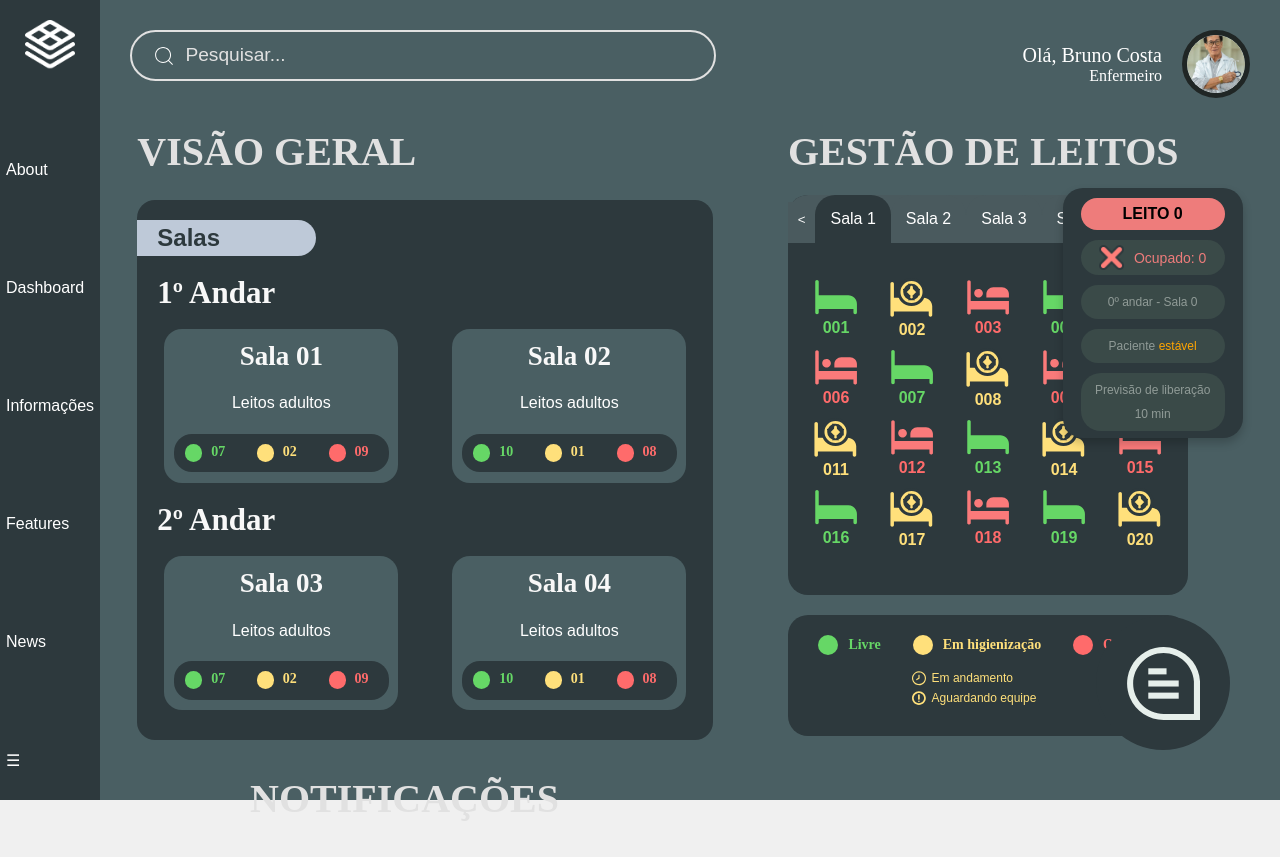
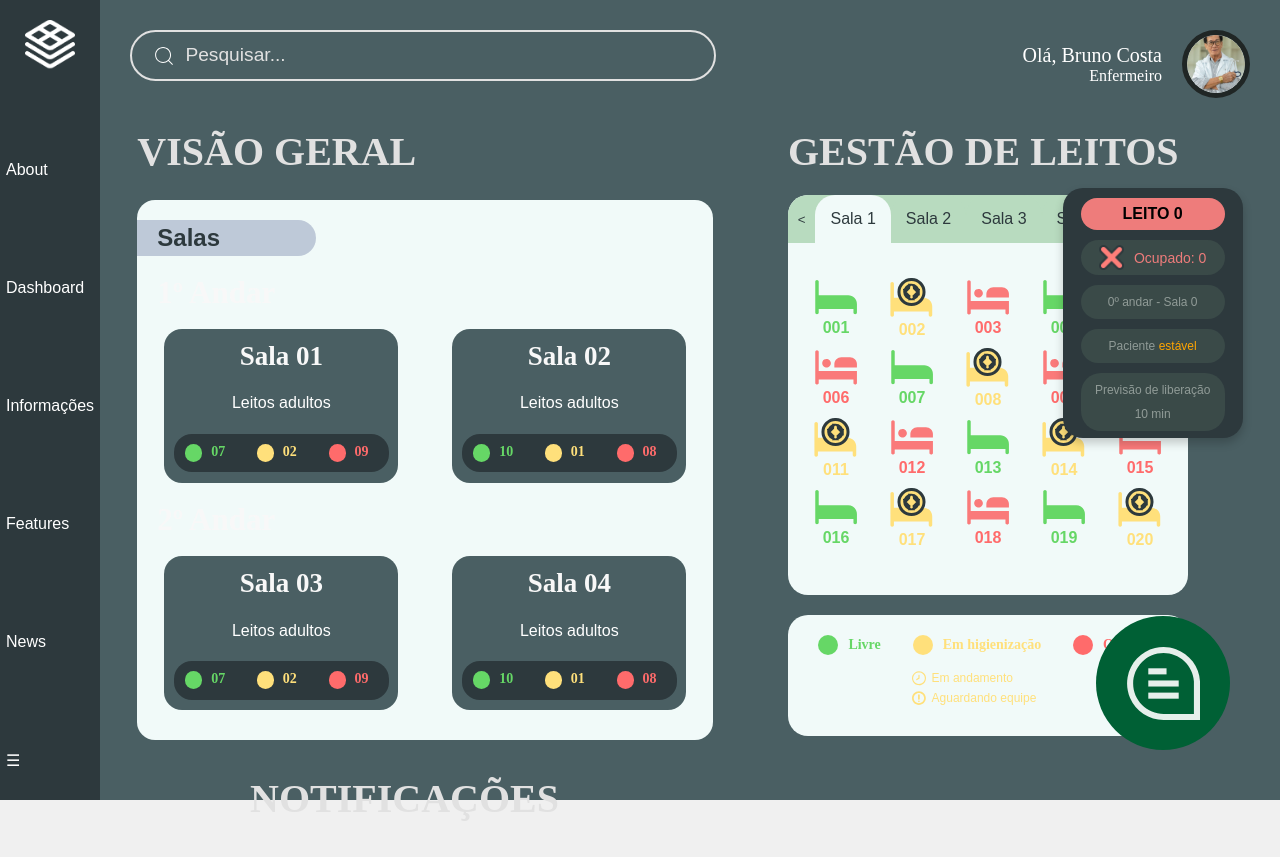
Before and after one commit to alexjou/ideathonRHP, a React (Create React App) app: page /#/dashboard in a window 1280 px wide. Built offline with nearby package versions, Linux system fonts and the light colour scheme; no server answers.

Commit message:
v1_GESTAO DE LEITOS

```diff
--- a/src/Components/GestaoDeLeitos.tsx
+++ b/src/Components/GestaoDeLeitos.tsx
@@ -22,14 +22,14 @@ const ContainerInformations = styled.div`
   width: 400px;
   height: 400px;
   align-items: center;
-  background-color: #2D393D;
+  background-color: #F1FAF9;
   border-radius: 20px;
 `;
 
 const ScrollContainer = styled.div`
   display: flex;
   align-items: center;
-  background-color: #4A5A5E;
+  background-color: #B8DBBF;
   border-top-left-radius: 20px;
   border-top-right-radius: 20px;
 `;
@@ -45,26 +45,26 @@ const SalaTab = styled.div<{ isSelected: boolean }>`
   padding: 15px;
   border-top-right-radius: 20px;
   border-top-left-radius: 20px;
-  background-color: ${props => props.isSelected ? '#2D393D' : '#4A5A5E'};
-  color: '#FFFFFF';
+  background-color: ${props => (props.isSelected ? '#F1FAF9' : '#B8DBBF')};
+  color: #2D393D;
   cursor: pointer;
   white-space: nowrap;
-  &:hover {
-    background-color: ${props => props.isSelected ? '#2D393D' : '#5A6A6E'};
-  }
+  transition: background-color 0.3s ease;
+
+
 `;
-
 const ScrollButton = styled.button`
-  background-color: #4A5A5E;
+  background-color: transparent;
   border: none;
-  color: white;
+  color: #2D393D;
   padding: 10px;
   cursor: pointer;
+  transition: background-color 0.3s ease;
+
   &:hover {
     background-color: #5A6A6E;
   }
 `;
-
 const NumberContainer = styled.div`
   display: flex;
   flex-wrap: wrap;
--- a/src/Components/VisaoGeral.tsx
+++ b/src/Components/VisaoGeral.tsx
@@ -21,7 +21,7 @@ const ContainerSalas = styled.div`
   height: 540px;
   flex-shrink: 0;
   border-radius: 18px;
-  background: #2D393D;
+  background: #F1FAF9;
 `;
 
 const TitleSalas = styled.h2`
--- a/src/Pages/Dashboard/styles.ts
+++ b/src/Pages/Dashboard/styles.ts
@@ -31,7 +31,7 @@ export const ContainerChat = styled.div`
   text-align: center;
   right: 50px;
   bottom: 50px;
-  background-color: #2D393D;
+  background-color: #006035;
   border-radius: 50%;
 
   img {
```
Also changed, not shown: public/cores.txt (added).
